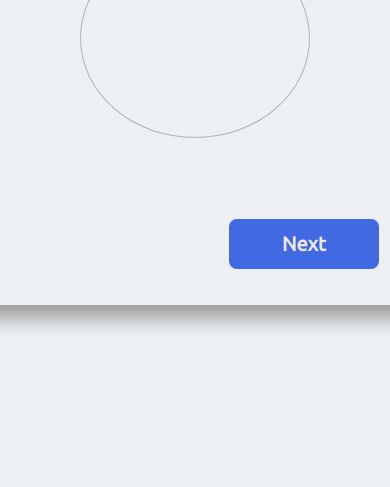
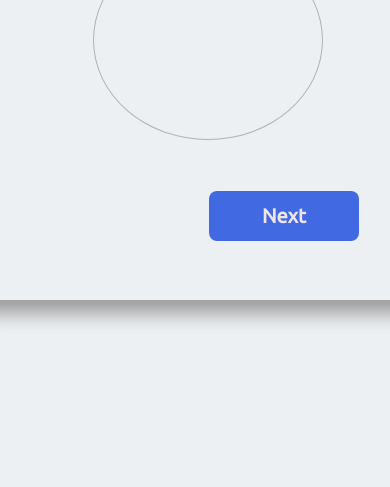
Before and after one commit to Group-O/socialsite, a plain HTML site: page index.html in a window 390 px wide. Shown: the part 357-844 px from the top of the page. Drawn offline with Linux system fonts and the light colour scheme.

Commit message:
Update style.css

```diff
--- a/style.css
+++ b/style.css
@@ -73,7 +73,7 @@ body{
     color: #555;
 }
 .main-container{
-    height: 680px;
+    height: 640px;
     width: 690px;
     position: fixed;
     top: 50%;
@@ -292,7 +292,7 @@ input[type=checkbox]{
     display: flex;
     flex-direction: row;
     justify-content: space-between;
-    margin-top: 20px;
+    margin-top: 15px;
 }
 
 #picBtn{
@@ -324,16 +324,16 @@ a{
     background-color: rgb(117, 150, 250);
 }
 
-@media screen and (max-width: 600px) {
+@media screen and (max-width: 570px) {
     .main-container{
-        height: 480px;
-        width: 500px;
+        height: 470px;
+        width: 480px;
         position: fixed;
     }
     .site-header, .profile-pic, .bio-data, .education, .hobbies, .profile-display{
         position: absolute;
-        height: 380px;
-        width: 460px;
+        height: 370px;
+        width: 410px;
         top: 10%;
     }
     .profile-pic-div{
@@ -349,15 +349,15 @@ a{
         align-self: flex-end;
     }
     .one, .three{
-        width: 8em;
+        width: 7em;
     }
     .two{
         width: 15em;
     }
     .input1{
         margin-bottom: 24px;
-        margin-right: 9px;
-        width: 138px;
+        margin-right: 8px;
+        width: 129px;
         height: 29px;
     }
 }
```
